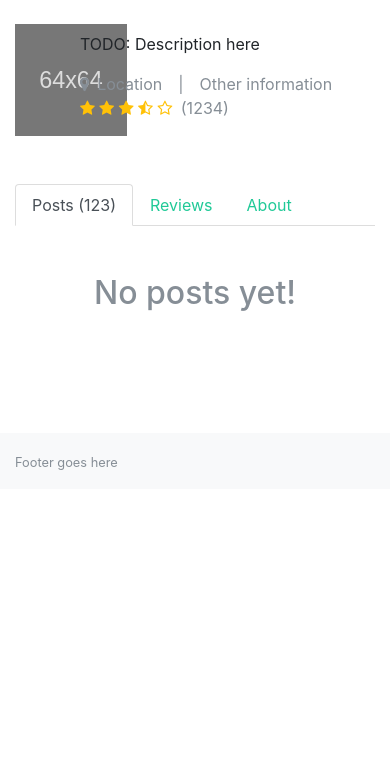
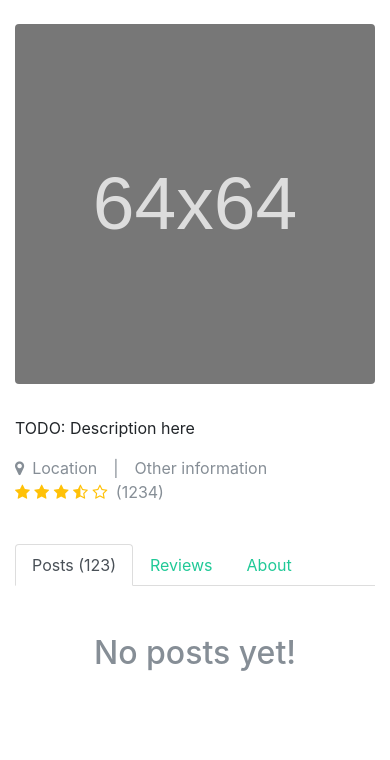
Before and after one commit to klingj3/example-project-dj-market, a Django app: template market/market/templates/social/profile_detail.html in a window 390 px wide. Shown: the part 58-818 px from the top of the page. Before the commit the page ends 528 px from the top, so only its background shows below. Run offline with Django 3.2, Linux system fonts and the light colour scheme; the template is opened without the code that fills it, so the values that code supplies are empty; style sheets or scripts are compiled from the project's sources; some libraries are stand-ins or nearby versions.

Commit message:
Responsiveness improvements

```diff
--- a/market/market/apps/social/models.py
+++ b/market/market/apps/social/models.py
@@ -13,7 +13,7 @@ class SocialProfile(RandomSlugModel):
     bio = models.TextField(max_length=2000, blank=True)
 
     # Location to be changed here, same as in posts.
-    location = models.CharField(max_length=5, blank=True)
+    location = models.CharField(max_length=5, blank=True, help_text='This will also be used as the default location for your posts.')
     #
     # def get_absolute_url(self):
     #     return reverse('social:detail', kwargs={'slug': self.social_url})
--- a/market/market/templates/settings/settings_base.html
+++ b/market/market/templates/settings/settings_base.html
@@ -6,7 +6,7 @@
 {% block content %}
   {% comment %}Side bar containing all settings{% endcomment %}
   <div class="row">
-    <div class="col-3">
+    <div class="col-12 col-sm-3">
       <div class="card mb-3">
         <div class="card-header">Seller Settings</div>
         <div class="list-group list-group-flush">
@@ -15,7 +15,7 @@
           {% endwith %}
         </div>
       </div>
-      <div class="card">
+      <div class="card mb-3">
         <div class="card-header">Account Settings</div>
         <div class="list-group list-group-flush">
           {% with url_name=request.resolver_match.view_name %}
@@ -25,7 +25,7 @@
         </div>
       </div>
     </div>
-    <div class="col-9">
+    <div class="col-12 col-sm-9">
       <h3>{% block page_title %}{% endblock page_title %}</h3>
       <hr>
       {% block page_content %}
--- a/market/market/templates/social/profile_detail.html
+++ b/market/market/templates/social/profile_detail.html
@@ -5,10 +5,10 @@
 
 {% block content %}
   <div class="row">
-    <div class="col-2">
-      <img class="h-100" src="{% static 'img/placeholder.svg' %}">
+    <div class="col-12 col-sm-3 mb-4">
+      <img class="rounded w-100" src="{% static 'img/placeholder.svg' %}">
     </div>
-    <div class="col-10">
+    <div class="col-12 col-sm-9 mb-4">
       <h2>{{ object.owner }}</h2>
       <p>TODO: Description here</p>
       <p class="text-muted">
@@ -25,7 +25,7 @@
       </p>
     </div>
   </div>
-  <div class="row mt-5">
+  <div class="row">
     <div class="col-12">
       <ul class="nav nav-tabs mb-4" role="tablist">
         <li class="nav-item">
```
